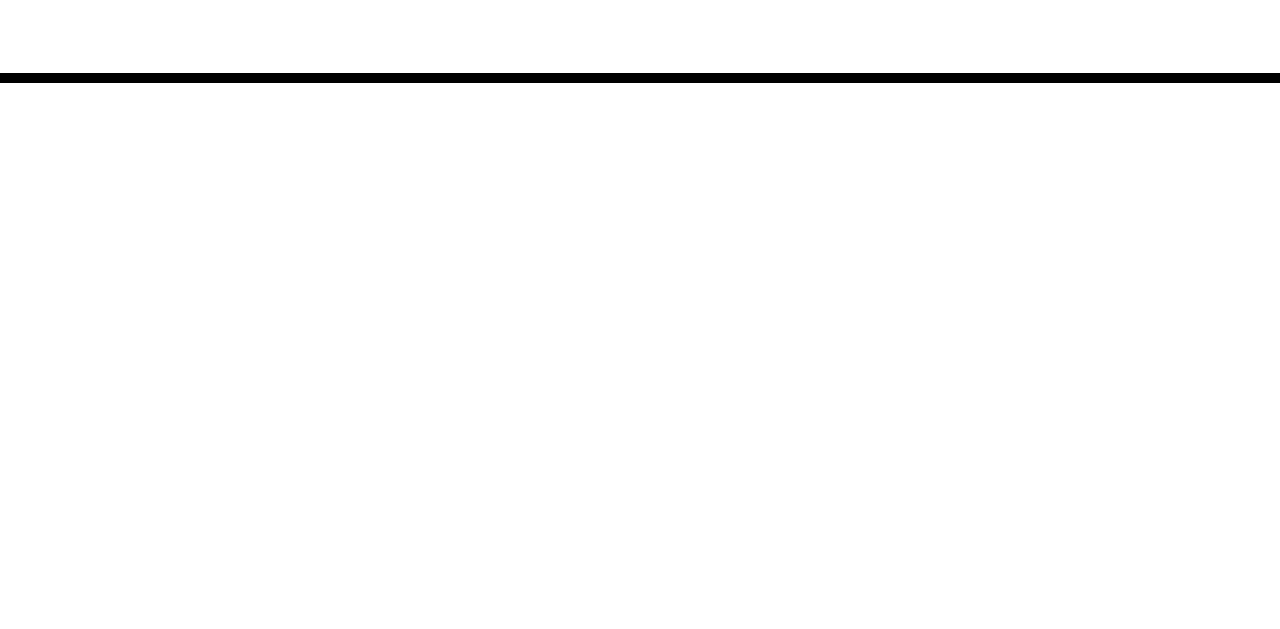
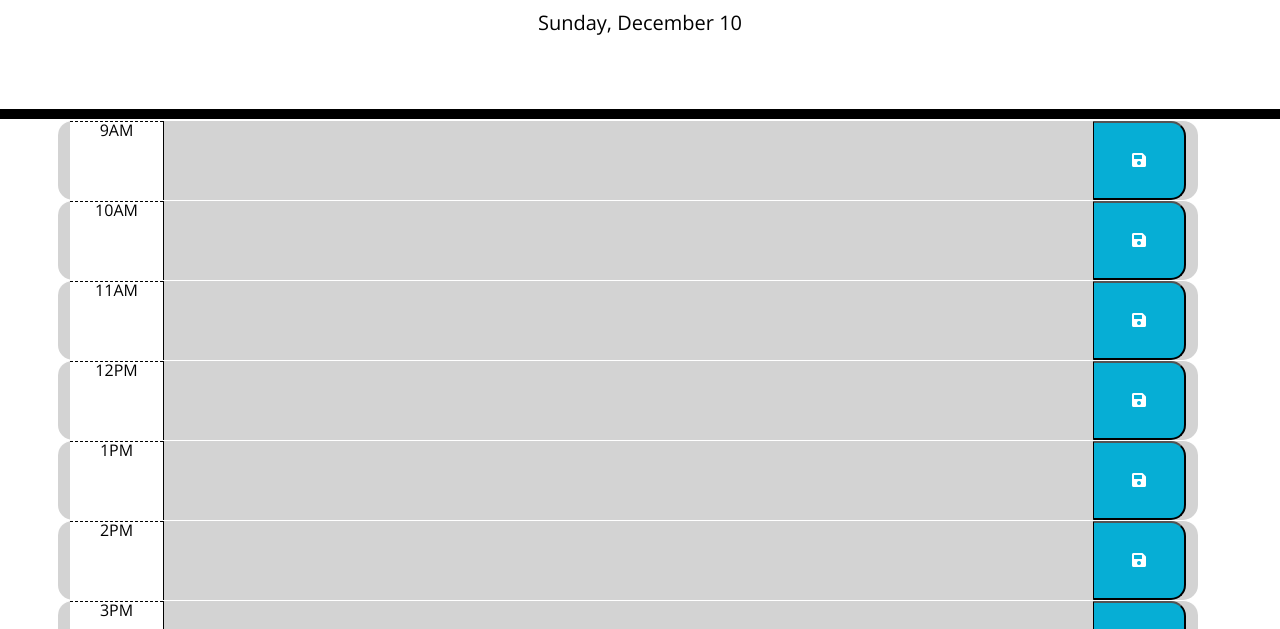
Before and after one commit to goalzz/CalendarApp, a plain HTML site: page index.html in a window 1280 px wide. Shown: the part 168-797 px from the top of the page. Drawn offline with nearby package versions, Linux system fonts and the light colour scheme.

Commit message:
added the javascript and comments

```diff
--- a/script.js
+++ b/script.js
@@ -0,0 +1,58 @@
+$(document).ready(function () {
+    //Displaying the current day at the top of the calendar when a user opens the planner.
+    function updateCurrentDay() {
+      var currentDay = dayjs().format("dddd, MMMM D");
+      $("#currentDay").text(currentDay);
+    }
+
+    function generateTimeBlocks() {
+      var container = $("#timeblocks");
+  //Timeblocks for 09:00 to 17:00 - standard business hours
+      var startHour = 9;
+      var endHour = 17;
+
+      for (var hour = startHour; hour <= endHour; hour++) {
+        var timeBlock = $("<div>").addClass("row time-block");
+        var hourColumn = $("<div>").addClass("col-md-1 hour").text(formatHour(hour));
+        var textArea = $("<textarea>").addClass("col-md-10");
+        var saveBtn = $("<button>")
+          .addClass("col-md-1 saveBtn")
+          .html('<i class="fas fa-save"></i>');
+
+           //Color-coding each timeblock based on past, present, and future
+        timeBlock.attr("data-hour", hour);
+        if (hour < getCurrentHour()) {
+          timeBlock.addClass("past");
+        } else if (hour === getCurrentHour()) {
+          timeBlock.addClass("present");
+        } else {
+          timeBlock.addClass("future");
+        }
+
+        var savedEvent = localStorage.getItem("event_" + hour);
+        if (savedEvent) {
+          textArea.val(savedEvent);
+        }
+//allowing user to save events in local storage
+        saveBtn.on("click", function () {
+          var eventText = $(this).siblings("textarea").val();
+          var eventHour = $(this).parent().attr("data-hour");
+          localStorage.setItem("event_" + eventHour, eventText);
+        });
+
+        timeBlock.append(hourColumn, textArea, saveBtn);
+        container.append(timeBlock);
+      }
+    }
+
+    function formatHour(hour) {
+      return dayjs().hour(hour).format("hA");
+    }
+
+    function getCurrentHour() {
+      return dayjs().hour();
+    }
+
+    updateCurrentDay();
+    generateTimeBlocks();
+  });
```
Also changed, not shown: index.html (+1 -1 lines), 1 other file.
